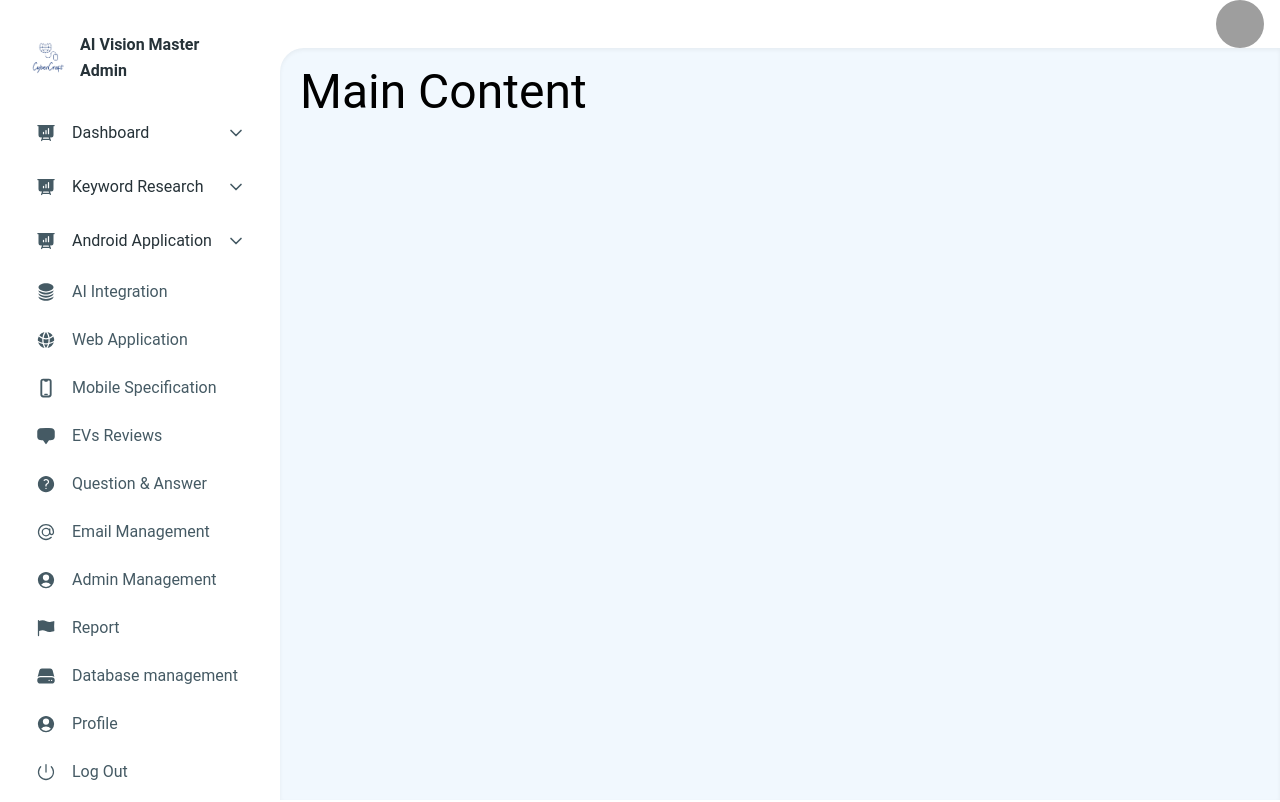
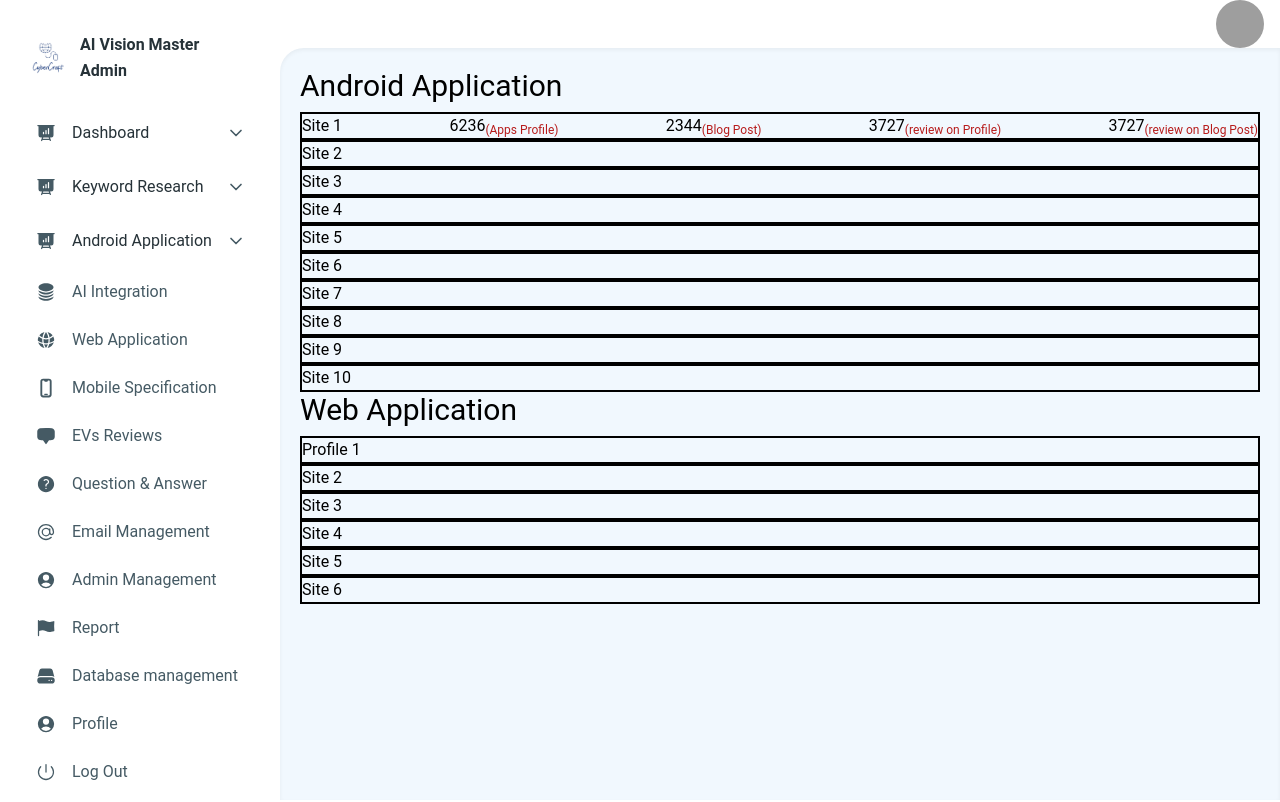
Before and after one commit to mdemranbd/admin-panel-starter-nextjs, a Next.js app: page /super_admin/ai-integration in a window 1280 px wide. Built offline with nearby package versions, Linux system fonts and the light colour scheme; grey boxes are pictures that could not be loaded.

Commit message:
[DONE] some pages are designed

```diff
--- a/app/(dashboardLayout)/super_admin/add-chatgpt/page.tsx
+++ b/app/(dashboardLayout)/super_admin/add-chatgpt/page.tsx
@@ -1,6 +1,7 @@
 "use client";
 import Form from "@/app/components/Forms/Form";
 import FormInput from "@/app/components/Forms/FormInput";
+import { CustomBreadCrumbs } from "@/app/components/ui/BreadCrumb";
 import { useAppDispatch, useAppSelector } from "@/app/redux/hooks";
 import { Button, Typography } from "@material-tailwind/react";
 import { useState } from "react";
@@ -13,8 +14,25 @@ const AddChatGPTPage = () => {
   const onSubmit = async (data: any) => {
     console.log("Login Data", data);
   };
+  const breadcrumbData = [
+    { label: "Home", link: "/" },
+    { label: "Category", link: "/category" },
+    { label: "Current Page", link: "/category/current" },
+  ];
   return (
     <div>
+      <CustomBreadCrumbs
+        items={[
+          {
+            label: "super_admin",
+            link: "/super_admin",
+          },
+          {
+            label: "add-chatgpt",
+            link: "/super_admin/add-chatgpt/",
+          },
+        ]}
+      />
       <h1 className="text-3xl">Android Application</h1>
       {/* Overall Form */}
       <div className="bg-gray-300 p-2 rounded">
--- a/app/(dashboardLayout)/super_admin/ai-integration/page.tsx
+++ b/app/(dashboardLayout)/super_admin/ai-integration/page.tsx
@@ -1,14 +1,61 @@
-import React from 'react';
+import React from "react";
 
 const AiIntegrationPage = () => {
-    return (
-        <div>
-        <h1 className="text-5xl">Main Content</h1>
-        <p>
+  return (
+    <div>
+      <h1 className="text-3xl mb-2">Android Application </h1>
+      {/* Overall Form */}
+      <div className="grid grid-cols-1 ">
+        <div className="border-2 border-black flex justify-between">
+          <h1>Site 1</h1>
+          <h1>
+            6236
+            <sub className="font-features subs text-red-900">
+              (Apps Profile)
+            </sub>
+          </h1>
+          <h1>
+            2344
+            <sub className="font-features subs text-red-900">(Blog Post)</sub>
+          </h1>
+          <h1>
+            3727
+            <sub className="font-features subs text-red-900">
+              (review on Profile)
+            </sub>
+          </h1>
+          <h1>
+            3727
+            <sub className="font-features subs text-red-900">
+              (review on Blog Post)
+            </sub>
+          </h1>
+        </div>
+        <div className="border-2 border-black">Site 2</div>
+        <div className="border-2 border-black">Site 3</div>
+        <div className="border-2 border-black">Site 4</div>
+        <div className="border-2 border-black">Site 5</div>
+        <div className="border-2 border-black">Site 6</div>
+        <div className="border-2 border-black">Site 7</div>
+        <div className="border-2 border-black">Site 8</div>
+        <div className="border-2 border-black">Site 9</div>
+        <div className="border-2 border-black">Site 10</div>
+      </div>
 
-        </p>
+      <h1 className="text-3xl mb-2">Web Application </h1>
+      {/* Web Application Details */}
+      <div className="grid grid-cols-1 ">
+        <div className="border-2 border-black flex justify-between">
+          <h1>Profile 1</h1>
+        </div>
+        <div className="border-2 border-black">Site 2</div>
+        <div className="border-2 border-black">Site 3</div>
+        <div className="border-2 border-black">Site 4</div>
+        <div className="border-2 border-black">Site 5</div>
+        <div className="border-2 border-black">Site 6</div>
       </div>
-    );
+    </div>
+  );
 };
 
 export default AiIntegrationPage;
--- a/app/(dashboardLayout)/super_admin/list-app-profile/page.tsx
+++ b/app/(dashboardLayout)/super_admin/list-app-profile/page.tsx
@@ -43,10 +43,28 @@ const ListAppProfile = () => {
       <div className="grid grid-cols-1 ">
         <div className="border-2 border-black flex justify-between">
           <h1>Profile 1</h1>
-          <h1>6236</h1>
-          <h1>2344</h1>
-          <h1>3727</h1>
-          <h1>4839</h1>
+          <h1>
+            6236
+            <sub className="font-features subs text-red-900">
+              (Apps Profile)
+            </sub>
+          </h1>
+          <h1>
+            2344
+            <sub className="font-features subs text-red-900">(Blog Post)</sub>
+          </h1>
+          <h1>
+            3727
+            <sub className="font-features subs text-red-900">
+              (review on Profile)
+            </sub>
+          </h1>
+          <h1>
+            3727
+            <sub className="font-features subs text-red-900">
+              (review on Blog Post)
+            </sub>
+          </h1>
         </div>
         <div className="border-2 border-black">Profile 2</div>
         <div className="border-2 border-black">Profile 3</div>
--- a/app/(dashboardLayout)/super_admin/my-status/page.tsx
+++ b/app/(dashboardLayout)/super_admin/my-status/page.tsx
@@ -1,4 +1,5 @@
 "use client";
+import { CustomBreadCrumbs } from "@/app/components/ui/BreadCrumb";
 import { Card, Typography } from "@material-tailwind/react";
 import React, { useState } from "react";
 import Chart from "react-apexcharts";
@@ -66,6 +67,18 @@ const MyStatus = () => {
   };
   return (
     <div>
+      <CustomBreadCrumbs
+        items={[
+          {
+            label: "super_admin",
+            link: "/super_admin",
+          },
+          {
+            label: "my status",
+            link: "/super_admin/my-status/",
+          },
+        ]}
+      />
       <h1 className="text-2xl font-bold  bg-gray-400 mb-2">My Daily Status</h1>
       <div className="grid lg:grid-cols-2 sm:grid-cols-1 gap-10">
         {/* Top Pie Chart */}
--- a/app/(dashboardLayout)/super_admin/page.tsx
+++ b/app/(dashboardLayout)/super_admin/page.tsx
@@ -1,15 +1,8 @@
 const MasterAdmin = () => {
   return (
     <div>
-      <h1 className="text-5xl">Main Content</h1>
-      <p>
-        Lorem ipsum dolor sit amet consectetur, adipisicing elit. Sint quidem
-        quos esse nam, recusandae suscipit. Sapiente officiis libero asperiores
-        repellendus aperiam quod at. Pariatur mollitia laboriosam earum dolores
-        provident, molestiae iusto deleniti deserunt laudantium odio amet ullam
-        dicta perspiciatis quo saepe culpa qui dignissimos maiores asperiores
-        neque maxime voluptas velit.
-      </p>
+      <h1 className="text-5xl">Super Admin Dashboard</h1>
+
     </div>
   );
 };
--- /dev/null
+++ b/app/components/ui/BreadCrumb.tsx
@@ -0,0 +1,47 @@
+import { Breadcrumbs } from "@material-tailwind/react";
+import Link from "next/link";
+
+export function CustomBreadCrumbs({
+  items,
+}: {
+  items: {
+    label: string;
+    link: string;
+  }[]
+}) {
+  const breadCrumbItems = [
+    {
+      title: (
+        <Link href="/">
+          <svg
+            xmlns="http://www.w3.org/2000/svg"
+            className="h-4 w-4"
+            viewBox="0 0 20 20"
+            fill="currentColor"
+          >
+            <path d="M10.707 2.293a1 1 0 00-1.414 0l-7 7a1 1 0 001.414 1.414L4 10.414V17a1 1 0 001 1h2a1 1 0 001-1v-2a1 1 0 011-1h2a1 1 0 011 1v2a1 1 0 001 1h2a1 1 0 001-1v-6.586l.293.293a1 1 0 001.414-1.414l-7-7z" />
+          </svg>
+        </Link>
+      ),
+    },
+    ...items.map((item, index) => {
+      return {
+        title: item.link ? (
+          <Link key={index} href={item.link}>
+            {item.label}
+          </Link>
+        ) : (
+          <span key={index}>{item.label}</span>
+        ),
+      };
+    }),
+  ];
+
+  return (
+    <Breadcrumbs>
+      {breadCrumbItems.map((item, index) => (
+        <span key={index}>{item.title}</span>
+      ))}
+    </Breadcrumbs>
+  );
+}
--- a/app/constants/sidebarItems.tsx
+++ b/app/constants/sidebarItems.tsx
@@ -37,7 +37,7 @@ export function SuperAdmin() {
   };
 
   return (
-    <div className="h-screen w-full max-w-[280px] p-4 overflow-hidden overflow-y-auto">
+    <div className="h-screen w-full max-w-[280px] p-4 ">
       <div className=" flex items-center justify-between gap-4 p-4">
         <Image src={logo} alt="cyberCraft logo" className="h-8 w-8" />
         <Typography variant="h6" color="blue-gray">
@@ -71,6 +71,12 @@ export function SuperAdmin() {
           </ListItem>
           <AccordionBody className="py-1">
             <List className="p-0">
+            <ListItem>
+                <ListItemPrefix>
+                  <ChevronRightIcon strokeWidth={3} className="h-3 w-5" />
+                </ListItemPrefix>
+                <Link href={`/${role}/ai-integration`}>AI Integration</Link>
+              </ListItem>
               <ListItem>
                 <ListItemPrefix>
                   <ChevronRightIcon strokeWidth={3} className="h-3 w-5" />
```
Lines whose indentation alone changed are shown as unchanged.
